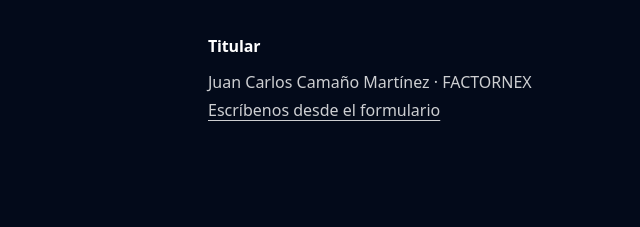
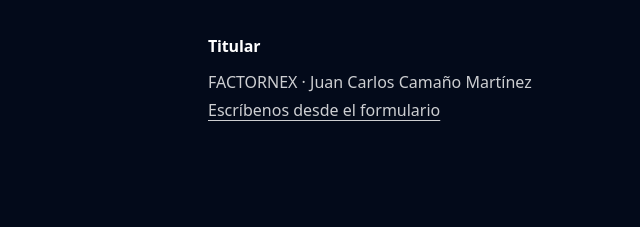
Before and after one commit to jucarcam63/factornex-web, an Astro site: page / in a window 1280 px wide. Shown: the part 4701-4928 px from the top of the page, 640-1280 px from the left. Built offline with nearby package versions, Linux system fonts and the light colour scheme; Astro itself is replaced by a stand-in of ours.

Commit message:
feat: en el pie, primero la marca y después el titular
Co-Authored-By: Claude Sonnet 5.5 <noreply@anthropic.com>

```diff
--- a/src/components/Pie.astro
+++ b/src/components/Pie.astro
@@ -24,7 +24,7 @@ const anio = new Date().getFullYear();
     <div>
       <h2 class="font-titulos text-base font-semibold">Titular</h2>
       <address class="mt-3 space-y-1 not-italic text-white/80">
-        <p>{EMPRESA.titular} · {EMPRESA.nombreComercial}</p>
+        <p>{EMPRESA.nombreComercial} · {EMPRESA.titular}</p>
         <p><a href="/contacto#formulario" class="underline underline-offset-4 hover:text-turquesa">Escríbenos desde el formulario</a></p>
       </address>
     </div>
```
